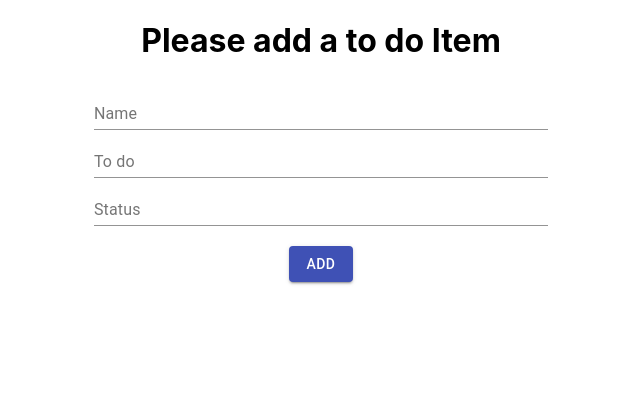
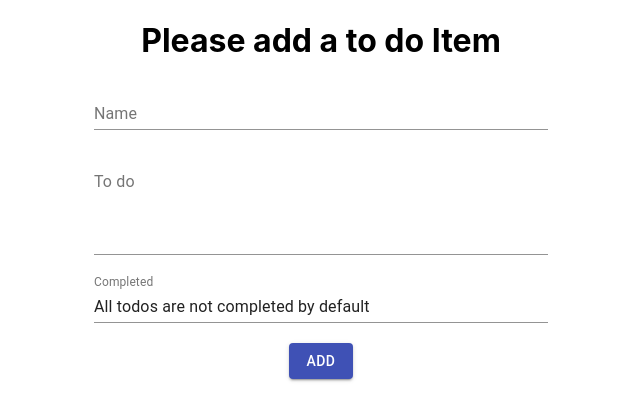
Before and after one commit to Murodali/todo_app, a React (Create React App) app: page /addTodo in a window 1280 px wide. Shown: the top 420 px of the page, without its empty margins (319-959 px from the left). Built offline with nearby package versions, Linux system fonts and the light colour scheme.

Commit message:
Adding Todo Complete

```diff
--- a/src/pages/Home.js
+++ b/src/pages/Home.js
@@ -1,4 +1,4 @@
-import React, { useEffect } from "react";
+import React, { useEffect, useState } from "react";
 import { withStyles, makeStyles } from "@material-ui/core/styles";
 import Table from "@material-ui/core/Table";
 import TableBody from "@material-ui/core/TableBody";
@@ -56,12 +56,14 @@ function Home() {
   const { todos } = useSelector((state) => state.todos);
   const dispatch = useDispatch();
 
+
+
   useEffect(() => {
     dispatch(loadUsers());
     dispatch(loadTodos());
   }, []);
 
-  const usersById = users.reduce((acc, curr) => {
+  const usersById = users && users.reduce((acc, curr) => {
     acc[curr.id] = curr;
     return acc;
   }, {});
@@ -87,16 +89,16 @@ function Home() {
           <TableHead>
             <TableRow>
               <StyledTableCell>Status</StyledTableCell>
-              <StyledTableCell align="center">Name</StyledTableCell>
-              <StyledTableCell align="center">Todo</StyledTableCell>
-              <StyledTableCell align="center">Action</StyledTableCell>
+              <StyledTableCell align="center" >Name</StyledTableCell>
+              <StyledTableCell align="center" >Todo</StyledTableCell>
+              <StyledTableCell align="center" >Action</StyledTableCell>
             </TableRow>
           </TableHead>
           <TableBody>
             {todos &&
               todos.map((todo) => {
 
-                const user = usersById[todo.userId];
+                const user = usersById[todo.id];
 
 
                 return (
@@ -105,7 +107,7 @@ function Home() {
                       {todo.completed ? "Completed" : "Ongoing"}
                     </StyledTableCell>
                     <StyledTableCell align="center">
-                      {/* {user.name}{" "} */}
+                      {user.name}{" "}
                     </StyledTableCell>
 
                     <StyledTableCell align="center">
--- a/src/pages/addTodo.js
+++ b/src/pages/addTodo.js
@@ -1,36 +1,106 @@
-import React from "react";
+import React, { useState } from "react";
 import { makeStyles } from "@material-ui/core/styles";
 import TextField from "@material-ui/core/TextField";
 import { Button } from "@material-ui/core";
+import { useDispatch} from 'react-redux';
+import { addingTodo, addingUser } from "../redux/actions/actions";
+import {useHistory} from 'react-router-dom'
+
+
 
 
 
 function AddToDo() {
 
+
+  const [err, setErr] = useState();
+
+  const [completed, setCompleted] = useState(false);
+  const [name, setName] = useState("");
+  const [todo, setTodo] = useState("");
+
+  const data ={
+    title:todo,
+    completed: completed,
+
+  }
+
+  const userdata ={
+    name: name,
+
+  }
+
+
+  const history = useHistory();
+  const dispatch = useDispatch()
+
+  const handleSubmit = e => {
+    e.preventDefault();
+    if(!name || !todo){
+      setErr("Please provide all the details")
+    }else{
+        dispatch(addingTodo(data));
+        dispatch(addingUser(userdata));
+
+        setErr("");
+        history.push('/')
+
+    }
+
+
+  }
+
   return (
     <div className="AddToDo">
-        <h1>Please add a to do Item</h1>
-      <form noValidate autoComplete="off">
-          <div>
-          <TextField id="standard-basic" label="Name" style={{width:"45ch"}} />
-          </div>
+      <h1>Please add a to do Item</h1>
 
-          <div>
-          <TextField id="standard-basic" label="To do" style={{width:"45ch"}} />
-          </div>
+      {err && <h3 style={{color: "red"}}> {err}</h3>}
 
-          <div>
-          <TextField id="standard-basic" label="Status" style={{width:"45ch"}} />
-          </div>
+      <form noValidate autoComplete="off" onSubmit={handleSubmit}>
+        <div style={{ marginTop: "20px" }}>
+          <TextField
+            id="standard-basic"
+            label="Name"
+            style={{ width: "45ch" }}
+            value={name}
+            type="text"
+            onChange={(e) => setName(e.target.value)}
+          />
+        </div>
+
+        <div style={{ marginTop: "20px" }}>
+          <TextField
+            id="standard-multiline-static"
+            label="To do"
+            multiline
+            value={todo}
+            rows={4}
+            style={{ width: "45ch" }}
+            onChange={(e) => setTodo(e.target.value)}
+          />
+        </div>
+
+        <div style={{ marginTop: "20px" }}>
+          <TextField
+            id="standard-basic"
+            label="Completed"
+            style={{ width: "45ch" }}
+            defaultValue="All todos are not completed by default"
+            default={completed?"":"All todos are not compelted by defaul"}
+            onChange={(e) => setCompleted(completed)}
 
 
+          />
+        </div>
 
-          <Button variant="contained" color="primary" style={{marginTop:"20px"}}>Add</Button>
-
-
-
-
-
+        <Button
+          variant="contained"
+          color="primary"
+          style={{ marginTop: "20px" }}
+          onClick={handleSubmit}
+        >
+          Add
+        </Button>
       </form>
     </div>
   );
--- a/src/redux/actions/actionTypes.js
+++ b/src/redux/actions/actionTypes.js
@@ -2,3 +2,5 @@ export const GET_USERS = "GET_USERS"
 export const GET_TODOS = "GET_TODOS"
 export const DELETE_TODO = 'DELETE_TODO'
 export const DELETE_USER = 'DELETE_USER'
+export const ADD_USER = 'ADD_USER'
+export const ADD_TODO = 'ADD_TODO'
--- a/src/redux/actions/actions.js
+++ b/src/redux/actions/actions.js
@@ -67,3 +67,42 @@ export const deleteTodo = (id) => {
         })
     }
 }
+
+
+const  addUser =() => ({
+    type:types.ADD_USER
+})
+
+const addTodo =() => ({
+    type:types.ADD_TODO
+})
+
+
+
+export const addingTodo = (todo) => {
+    return function(dispatch){
+        axios.post(`http://localhost:5000/todos/`,todo).
+        then((res) => {
+            dispatch(addTodo());
+            console.log(res, "added sucessfully ")
+            dispatch(loadTodos())
+        }).catch(err => {
+            console.log(err,"Not added")
+        })
+
+    }
+}
+
+export const addingUser  = (user) => {
+    return function(dispatch){
+        axios.post(`http://localhost:8000/users/`,user).
+        then((res) => {
+            dispatch(addUser());
+            console.log(res, "added sucessfully ")
+            dispatch(loadUsers())
+        }).catch(err => {
+            console.log(err,"Not added")
+        })
+
+    }
+}
--- a/src/redux/reducers/reducer.js
+++ b/src/redux/reducers/reducer.js
@@ -16,6 +16,12 @@ const usersReducer = (state = initialState, action) => {
                 loading:false
             }
 
+            case types.ADD_USER:
+                return {
+                    ...state,
+                    loading:false
+                }
+
         default:
             return state;
     }
--- a/src/redux/reducers/todoReducer.js
+++ b/src/redux/reducers/todoReducer.js
@@ -24,6 +24,12 @@ const todoReducer = (state = initialState, action) => {
                 loading:false
             }
 
+            case types.ADD_TODO:
+                return {
+                    ...state,
+                    loading:false
+                }
+
         default:
             return state;
     }
--- a/users.json
+++ b/users.json
@@ -206,6 +206,22 @@
         "catchPhrase": "Centralized empowering task-force",
         "bs": "target end-to-end models"
       }
+    },
+    {
+      "name": "Murodali",
+      "id": 11
+    },
+    {
+      "name": "Murodali",
+      "id": 12
+    },
+    {
+      "name": "Maks",
+      "id": 13
+    },
+    {
+      "name": "Some one else",
+      "id": 14
     }
   ]
 }
```
Also changed, not shown: todos.json (+20 -0 lines).
